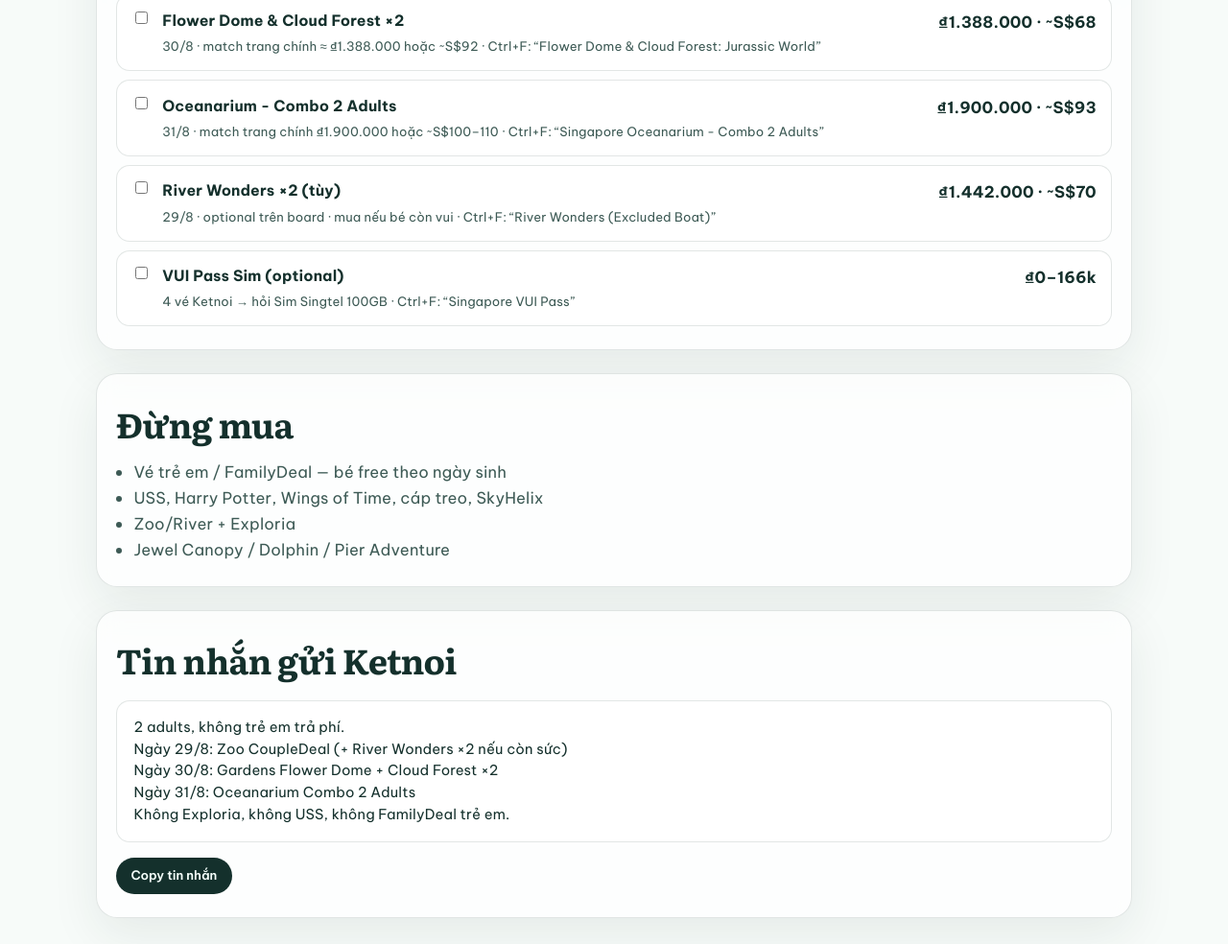
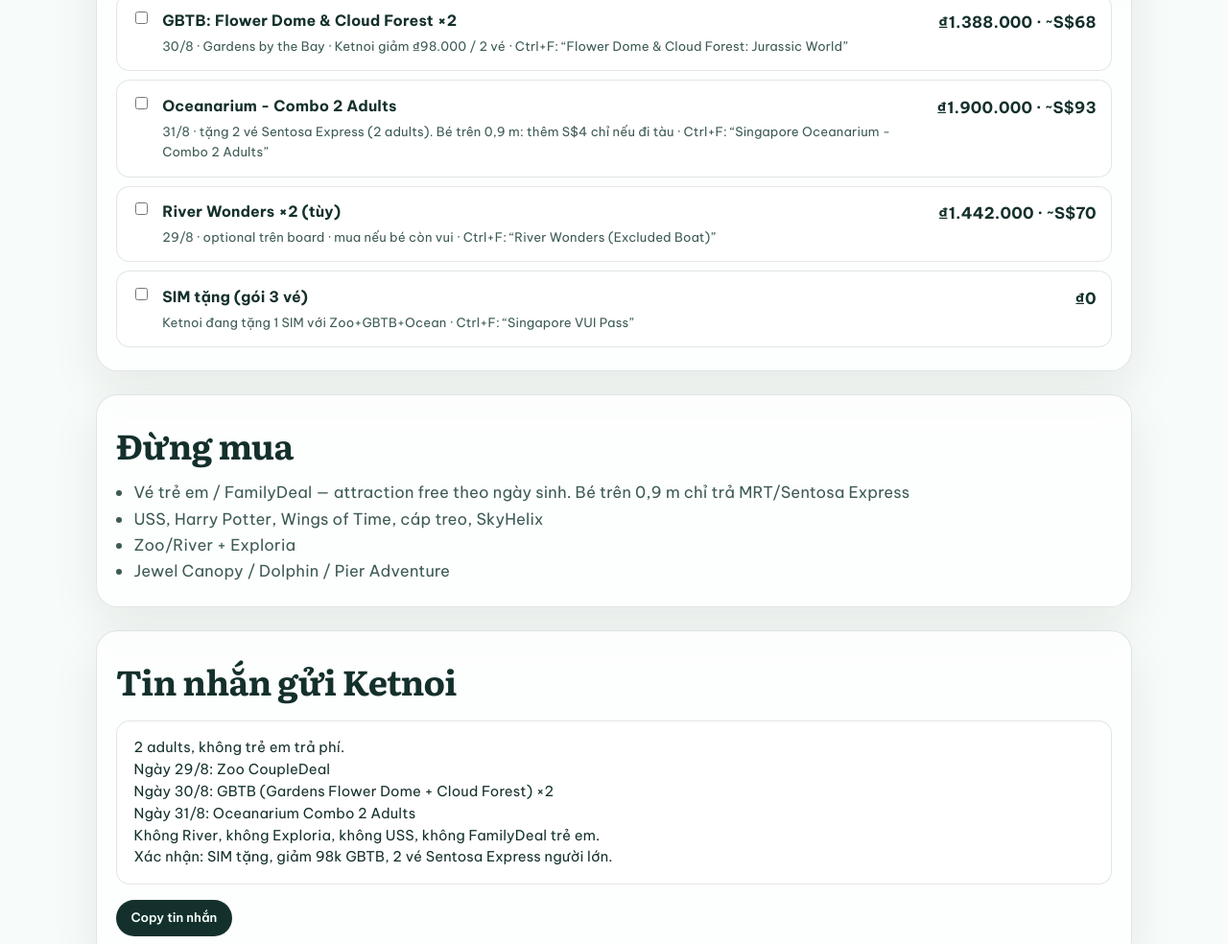
Before and after one commit to sangle18/singapore-family-aug2026, a plain HTML site: page docs/checklist-ketnoi.html in a window 1280 px wide. Shown: the part 800-1784 px from the top of the page at 96% size. Drawn offline with Linux system fonts and the light colour scheme.

Commit message:
Note toddler is over 0.9m: pay MRT/Sentosa Express, attractions still free by age.

```diff
--- a/docs/checklist-ketnoi.html
+++ b/docs/checklist-ketnoi.html
@@ -25,7 +25,7 @@
     <div class="hero-copy" style="padding-bottom:0">
       <p class="eyebrow">Trang con · giữ nguyên sticker / ghi chú trên trang chính</p>
       <h1 style="font-size:clamp(2.2rem,7vw,3.6rem)">Checklist<br /><span>Ketnoi</span></h1>
-      <p class="lede">Khớp giá với trang chính (1 SGD ≈ 20.490 VND). Chốt Zoo + Gardens + Ocean ≈ <strong>₫4,73 triệu (~S$231)</strong>; River tùy chọn thêm ≈ ₫1,44 triệu (~S$70).</p>
+      <p class="lede">Khớp giá với trang chính (1 SGD ≈ 20.490 VND). Chốt Zoo + GBTB + Ocean ≈ <strong>₫4,73 triệu (~S$231)</strong>; River tùy chọn thêm ≈ ₫1,44 triệu (~S$70). GBTB = Gardens by the Bay.</p>
       <div class="hero-cta">
         <a class="btn primary" href="https://ketnoisingapore.com/bang-gia-ve-tham-quan-singapore" target="_blank" rel="noopener">Mở bảng giá Ketnoi</a>
         <a class="btn ghost" href="index.html">Về trang chính</a>
@@ -39,7 +39,7 @@
         <h2>Vé chốt (match trang chính)</h2>
         <p>Ctrl+F đúng tên · <strong>2 Adults · 0 Child</strong>.</p>
       </div>
-      <p class="ticket-total">Zoo + Gardens + Ocean ≈ ₫4,73 triệu · có River ≈ ₫6,17 triệu (~S$301)</p>
+      <p class="ticket-total">Zoo + GBTB + Ocean ≈ ₫4,73 triệu · SIM tặng · 2 vé Sentosa Express (2 adults) · có River ≈ ₫6,17 triệu</p>
       <div class="ticket-toolbar">
         <button type="button" class="btn ghost small" id="resetKetnoi">Reset checklist</button>
         <p id="ketnoiProgress"></p>
@@ -52,7 +52,7 @@
         <h2>Đừng mua</h2>
       </div>
       <ul class="avoid-list">
-        <li>Vé trẻ em / FamilyDeal — bé free theo ngày sinh</li>
+        <li>Vé trẻ em / FamilyDeal — attraction free theo ngày sinh. Bé trên 0,9 m chỉ trả MRT/Sentosa Express</li>
         <li>USS, Harry Potter, Wings of Time, cáp treo, SkyHelix</li>
         <li>Zoo/River + Exploria</li>
         <li>Jewel Canopy / Dolphin / Pier Adventure</li>
@@ -62,10 +62,11 @@
     <section class="panel">
       <div class="section-head"><h2>Tin nhắn gửi Ketnoi</h2></div>
       <pre class="copy-box" id="copyBox">2 adults, không trẻ em trả phí.
-Ngày 29/8: Zoo CoupleDeal (+ River Wonders ×2 nếu còn sức)
-Ngày 30/8: Gardens Flower Dome + Cloud Forest ×2
+Ngày 29/8: Zoo CoupleDeal
+Ngày 30/8: GBTB (Gardens Flower Dome + Cloud Forest) ×2
 Ngày 31/8: Oceanarium Combo 2 Adults
-Không Exploria, không USS, không FamilyDeal trẻ em.</pre>
+Không River, không Exploria, không USS, không FamilyDeal trẻ em.
+Xác nhận: SIM tặng, giảm 98k GBTB, 2 vé Sentosa Express người lớn.</pre>
       <div class="hero-cta" style="margin-top:1rem">
         <button type="button" class="btn primary small" id="copyMsg">Copy tin nhắn</button>
       </div>
@@ -80,10 +81,10 @@
     const KEY = "sg-ketnoi-checklist-v1";
     const items = [
       { id: "k-zoo", title: "CoupleDeal: Singapore Zoo + Tram", meta: "29/8 · match trang chính ₫1.442.000 hoặc ~S$98", price: "₫1.442.000 · ~S$70", search: "CoupleDeal: Singapore Zoo + Tram" },
-      { id: "k-gardens", title: "Flower Dome & Cloud Forest ×2", meta: "30/8 · match trang chính ≈ ₫1.388.000 hoặc ~S$92", price: "₫1.388.000 · ~S$68", search: "Flower Dome & Cloud Forest: Jurassic World" },
-      { id: "k-ocean", title: "Oceanarium - Combo 2 Adults", meta: "31/8 · match trang chính ₫1.900.000 hoặc ~S$100–110", price: "₫1.900.000 · ~S$93", search: "Singapore Oceanarium - Combo 2 Adults" },
+      { id: "k-gardens", title: "GBTB: Flower Dome & Cloud Forest ×2", meta: "30/8 · Gardens by the Bay · Ketnoi giảm ₫98.000 / 2 vé", price: "₫1.388.000 · ~S$68", search: "Flower Dome & Cloud Forest: Jurassic World" },
+      { id: "k-ocean", title: "Oceanarium - Combo 2 Adults", meta: "31/8 · tặng 2 vé Sentosa Express (2 adults). Bé trên 0,9 m: thêm S$4 chỉ nếu đi tàu", price: "₫1.900.000 · ~S$93", search: "Singapore Oceanarium - Combo 2 Adults" },
       { id: "k-river", title: "River Wonders ×2 (tùy)", meta: "29/8 · optional trên board · mua nếu bé còn vui", price: "₫1.442.000 · ~S$70", search: "River Wonders (Excluded Boat)" },
-      { id: "k-sim", title: "VUI Pass Sim (optional)", meta: "4 vé Ketnoi → hỏi Sim Singtel 100GB", price: "₫0–166k", search: "Singapore VUI Pass" }
+      { id: "k-sim", title: "SIM tặng (gói 3 vé)", meta: "Ketnoi đang tặng 1 SIM với Zoo+GBTB+Ocean", price: "₫0", search: "Singapore VUI Pass" }
     ];
     function load(){ try{return JSON.parse(localStorage.getItem(KEY)||"{}");}catch{return{}} }
     function save(m){ localStorage.setItem(KEY, JSON.stringify(m)); }
```
Also changed, not shown: docs/data.js (+5 -5 lines), docs/index.html (+3 -2 lines), 4 other files.
